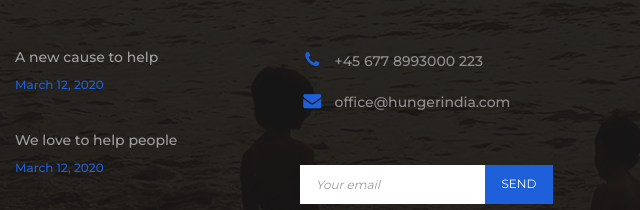
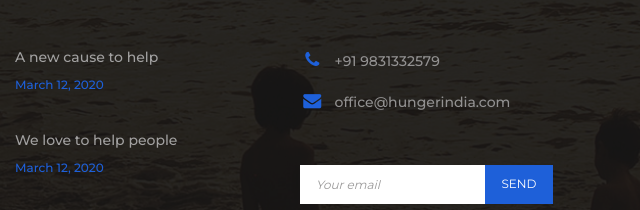
Before and after one commit to hungerindia/hungerindia.github.io, a plain HTML site: page index.html in a window 1280 px wide. Shown: the part 4337-4547 px from the top of the page, 640-1280 px from the left. Drawn offline with Linux system fonts and the light colour scheme.

Commit message:
Update index.html

```diff
--- a/index.html
+++ b/index.html
@@ -708,7 +708,7 @@
                             <h2>Contact</h2>
 
                             <ul>
-                                <li><i class="fa fa-phone"></i><span>+45 677 8993000 223</span></li>
+                                <li><i class="fa fa-phone"></i><span>+91 9831332579</span></li>
                                 <li><i class="fa fa-envelope"></i><span>office@hungerindia.com</span></li>
                             </ul>
                         </div><!-- .foot-contact -->
```
